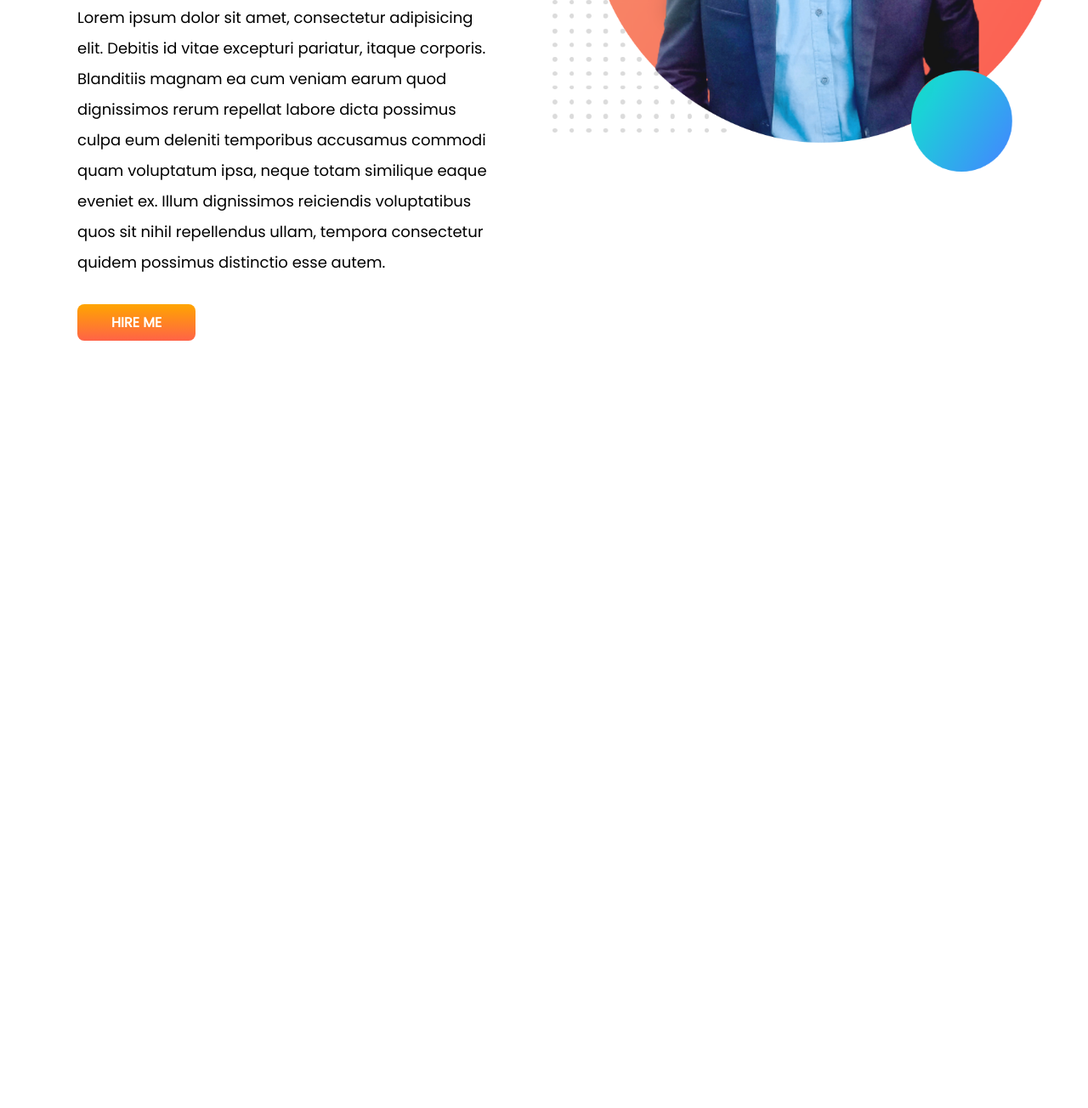
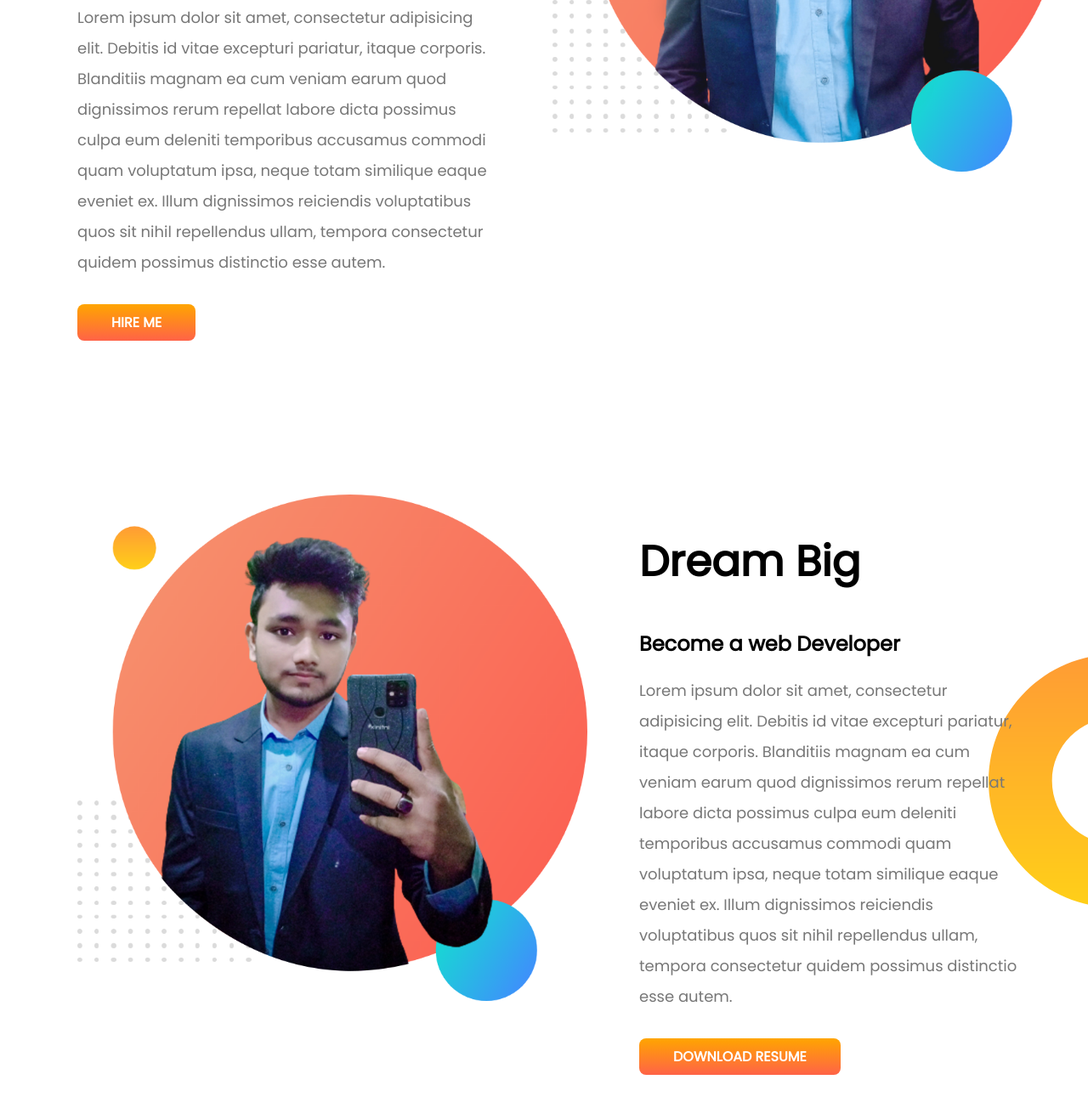
Before and after one commit to ImRanKhan81m/portfolio-imran, a plain HTML site: page index.html in a window 1280 px wide. Shown: the part 424-1728 px from the top of the page at 85% size. Before the commit the page ends 846 px from the top, so only its background shows below. Drawn offline with Linux system fonts and the light colour scheme.

Commit message:
dream big

```diff
--- a/index.html
+++ b/index.html
@@ -23,5 +23,25 @@
             <img src="image/imran3.png" alt="">
         </div>
     </section>
+
+    <section class="dream-big">
+        <div class="dream-img">
+            <img src="image/imran.png" alt="">
+        </div>
+        <div class="dream-details">
+            <h1>Dream Big</h1>
+            <h2>Become a web Developer</h2>
+            <p>Lorem ipsum dolor sit amet, consectetur adipisicing elit. Debitis id vitae excepturi pariatur, itaque corporis. Blanditiis magnam ea cum veniam earum quod dignissimos rerum repellat labore dicta possimus culpa eum deleniti temporibus accusamus commodi quam voluptatum ipsa, neque totam similique eaque eveniet ex. Illum dignissimos reiciendis voluptatibus quos sit nihil repellendus ullam, tempora consectetur quidem possimus distinctio esse autem.</p>
+            <a class="hireMebtn" target="_blank" href="https://github.com/ImRanKhan81m/">DOWNLOAD RESUME</a>
+
+        </div>
+
+    </section>
+
+
+
+
+
+
 </body>
 </html>
--- a/style.css
+++ b/style.css
@@ -27,6 +27,7 @@ h1{
     font-size: 18px;
     line-height: 2em;
     margin-bottom: 40px;
+    color: rgb(119, 119, 119);
 }
 .hireMebtn {
     text-decoration: none;
@@ -40,3 +41,33 @@ h1{
 .hireMebtn:hover{
    background-image: linear-gradient(tomato, orange);
 }
+
+section{
+    margin-bottom: 130px;
+}
+.dream-big{
+    display: flex;
+    padding: 30px;
+    background-image: url(image/dream-bg.png);
+    background-repeat: no-repeat;
+    background-position: right;
+}
+.dream-img{
+    width: 50%;
+    padding-left: 5%;
+}
+.dream-img img{
+    width: 600px;
+}
+.dream-details{
+    width: 50%;
+    padding-left: 5%;
+
+}
+.dream-details p{
+    font-size: 18px;
+    line-height: 2em;
+    margin-bottom: 40px;
+    width:90%;
+    color: rgb(119, 119, 119);
+}
```
